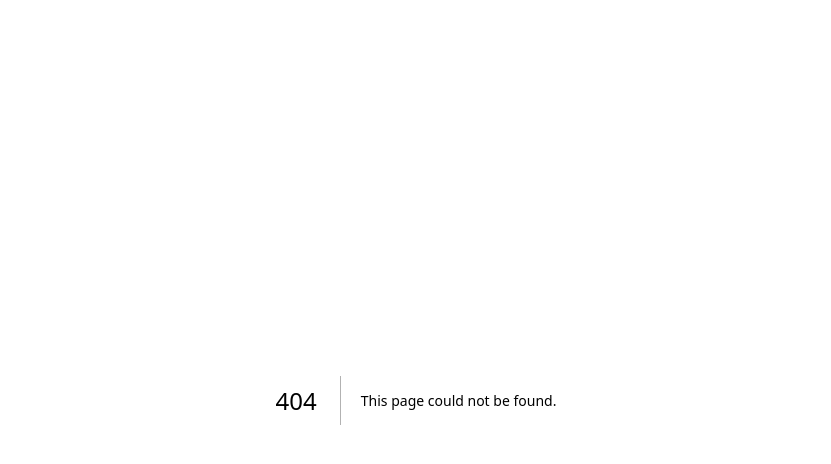
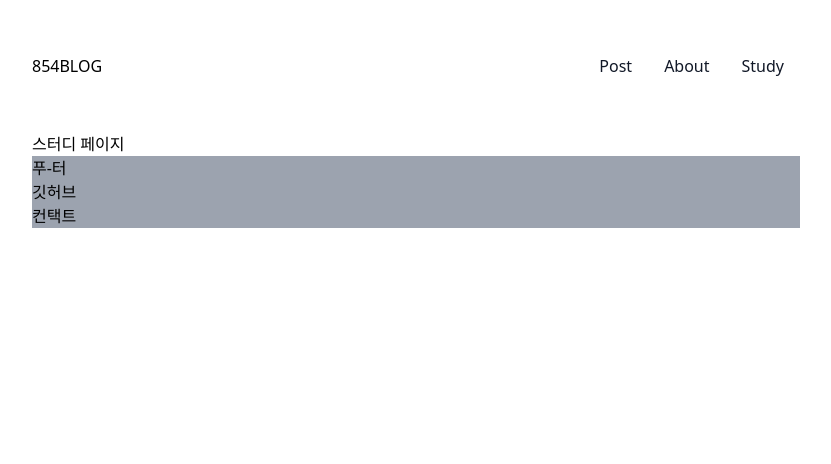
Before and after one commit to 854dev/854dev.github.io, a Next.js app: page /study in a window 1280 px wide. Before the commit this address had no page. Shown: the top 464 px of the page, without its empty margins (224-1055 px from the left). Built offline with nearby package versions, Linux system fonts and the light colour scheme.

Commit message:
study 페이지 추가

```diff
--- /dev/null
+++ b/pages/study.tsx
@@ -0,0 +1,22 @@
+import React from "react";
+import Head from "next/head";
+import Image from "next/image";
+import PageLayout from "components/layout/PageLayout";
+
+function Study() {
+  return (
+    <div>
+      <Head>
+        <title>About</title>
+        <meta name="description" content="About" />
+        <link rel="icon" href="/favicon.ico" />
+      </Head>
+
+      <PageLayout>
+        <h1>스터디 페이지</h1>
+      </PageLayout>
+    </div>
+  );
+}
+
+export default Study;
```
